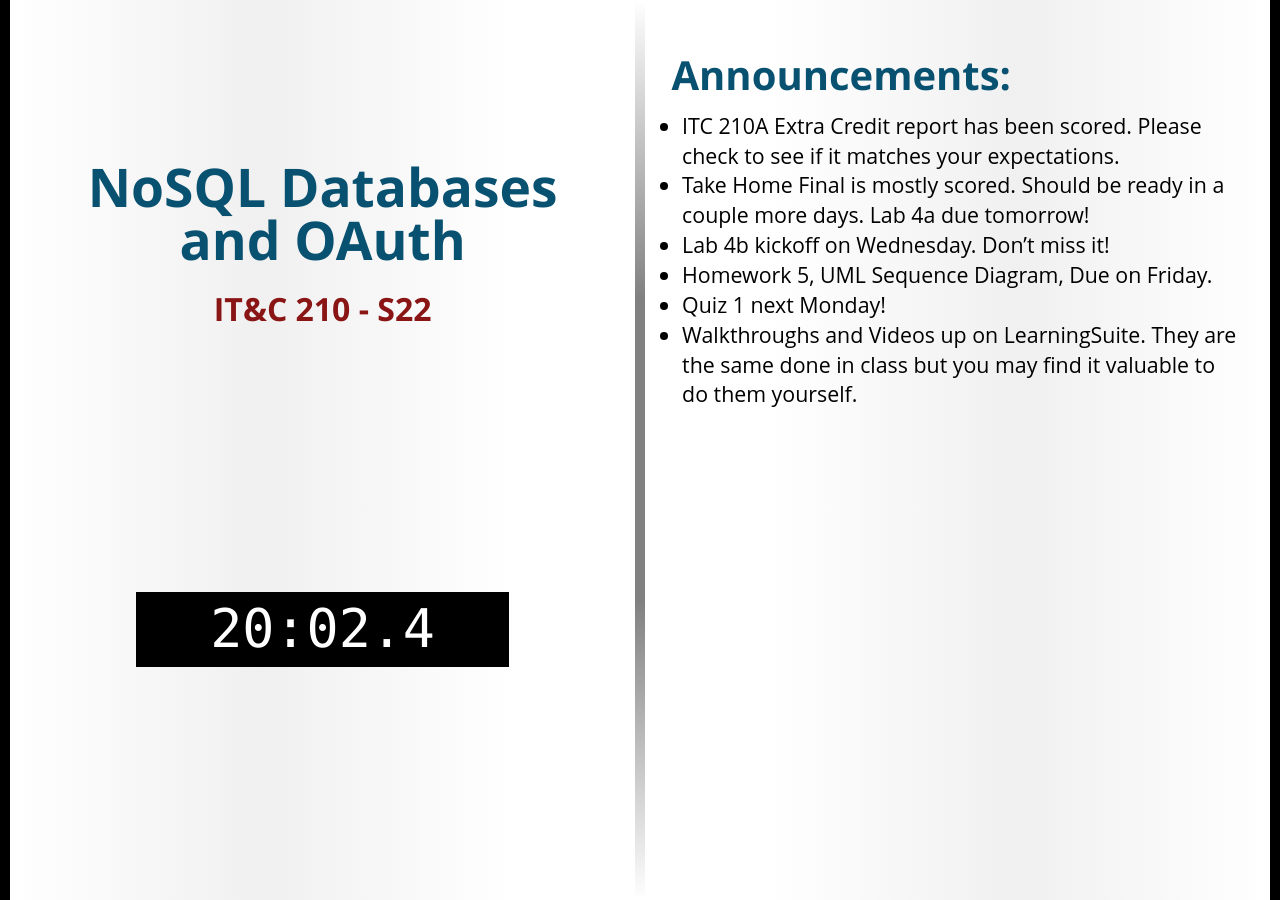
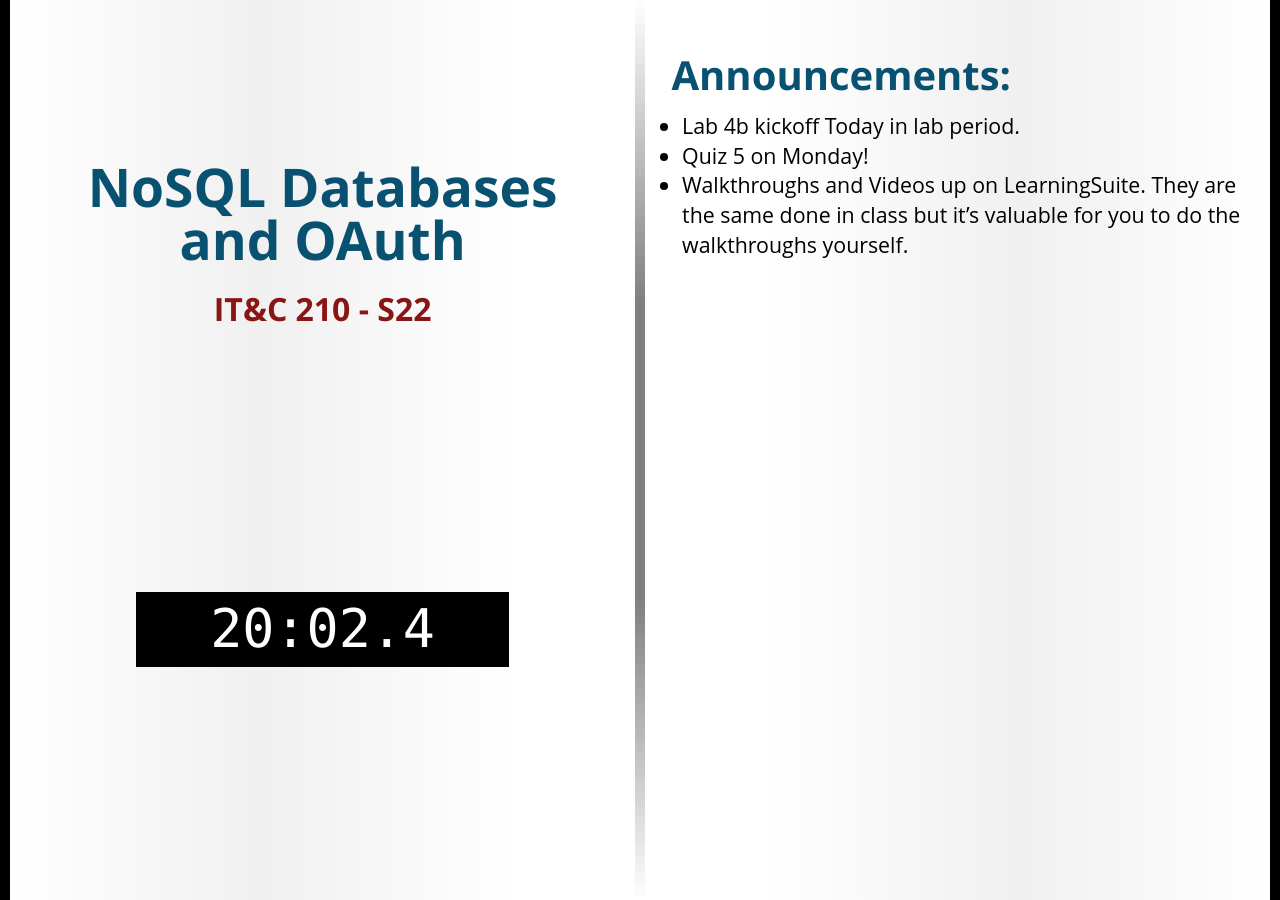
Before and after one commit to BYU-ITC-210/BYU-ITC-210.github.io, a Jekyll site: the page built from _welcome/S22.md, in a window 1280 px wide. Built offline with Jekyll 4.4.1, drawn with Linux system fonts in a browser that asks for light colours; some web fonts are replaced.

Commit message:
Welcome S22

```diff
--- a/_welcome/S22.md
+++ b/_welcome/S22.md
@@ -3,10 +3,6 @@ title: NoSQL Databases and OAuth
 session: S22
 ---
 
-* ITC 210A Extra Credit report has been scored. Please check to see if it matches your expectations.
-* Take Home Final is mostly scored. Should be ready in a couple more days.
-Lab 4a due tomorrow!
-* Lab 4b kickoff on Wednesday. Don't miss it!
-* Homework 5, UML Sequence Diagram, Due on Friday.
-* Quiz 1 next Monday!
-* Walkthroughs and Videos up on LearningSuite. They are the same done in class but you may find it valuable to do them yourself.
+* Lab 4b kickoff Today in lab period.
+* Quiz 5 on Monday!
+* Walkthroughs and Videos up on LearningSuite. They are the same done in class but it's valuable for you to do the walkthroughs yourself.
```
